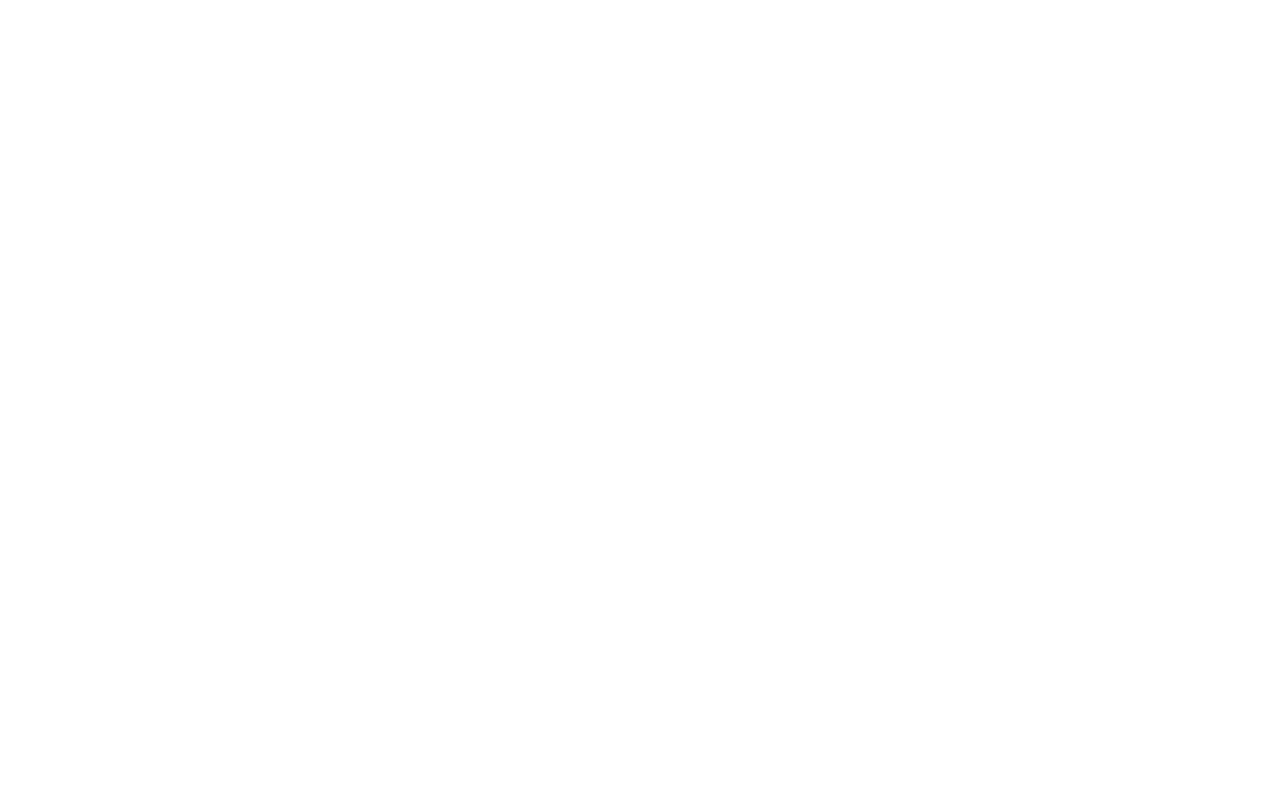
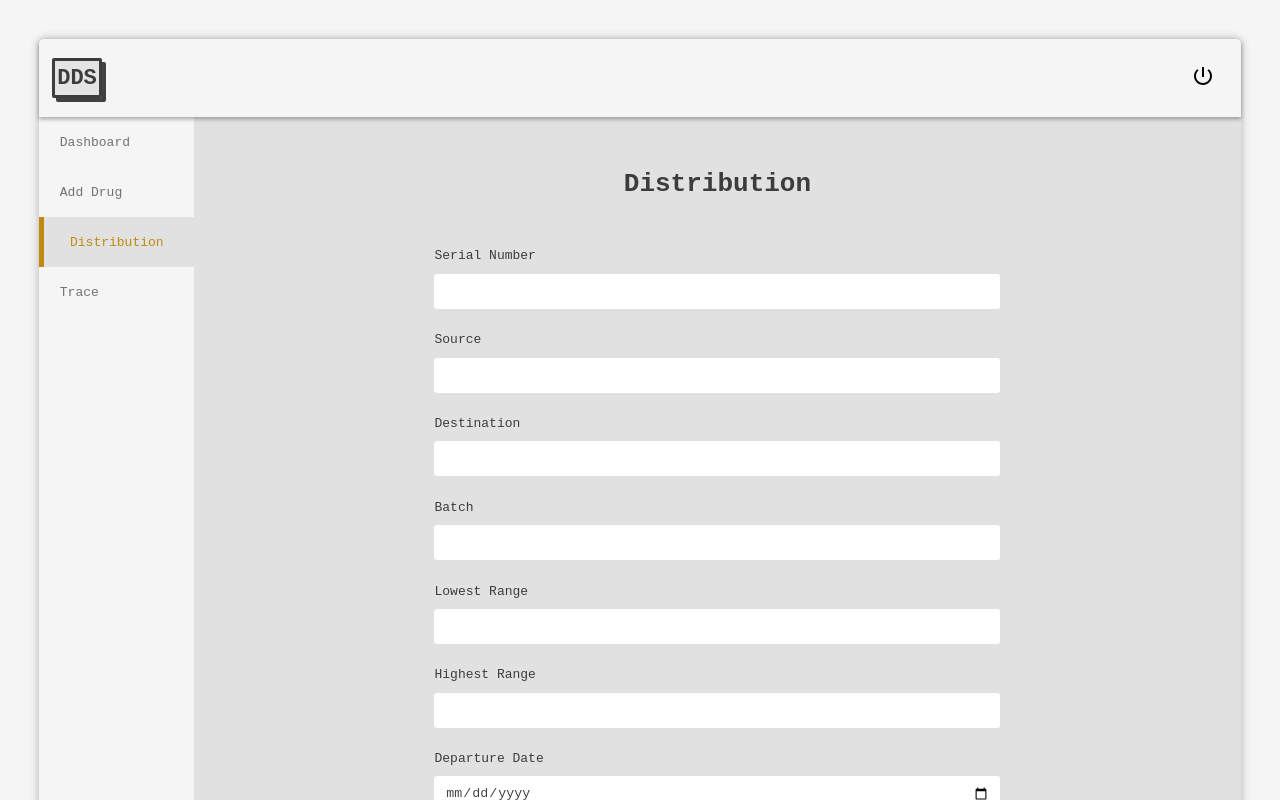
Before and after one commit to allwells/dds-frontend, a React (Create React App) app: page /dashboard/distribution in a window 1280 px wide. Shown: the top 800 px of the page. Built offline with nearby package versions, Linux system fonts and the light colour scheme.

Commit message:
Update dashboard routes

```diff
--- a/src/AddDrug/AddDrug.js
+++ b/src/AddDrug/AddDrug.js
@@ -118,16 +118,16 @@ const DrugSideBar = () => {
       <Link className="links" to="/dashboard">
         <div className="link-container">Dashboard</div>
       </Link>
-      <Link className="links" to="/add-drug">
+      <Link className="links" to="/dashboard/add-drug">
         <div className="link-container active">Add Drug</div>
       </Link>
-      <Link className="links" to="/distribution">
+      <Link className="links" to="/dashboard/distribution">
         <div className="link-container">Distribution</div>
       </Link>
       {/* <Link className="links" to="/add-user">
         <div className="link-container">Add User</div>
       </Link> */}
-      <Link className="links" to="/trace-drug">
+      <Link className="links" to="/dashboard/trace">
         <div className="link-container">Trace</div>
       </Link>
     </div>
--- a/src/App.js
+++ b/src/App.js
@@ -28,10 +28,14 @@ const App = () => {
         <Route exact path="/privacy-policy" component={PrivacyPolicy} />
         <Route exact path="/terms-of-service" component={TermsOfService} />
         <Route exact path="/dashboard" component={Dashboard} />
-        <Route exact path="/distribution" component={DrugDistribution} />
-        <Route exact path="/add-drug" component={AddDrug} />
+        <Route
+          exact
+          path="/dashboard/distribution"
+          component={DrugDistribution}
+        />
+        <Route exact path="/dashboard/add-drug" component={AddDrug} />
         {/* <Route exact path="/add-user" component={AddUser} /> */}
-        <Route exact path="/trace-drug" component={TraceDrug} />
+        <Route exact path="/dashboard/trace" component={TraceDrug} />
       </Switch>
     </Router>
   );
--- a/src/Components/DashboardAppBar/DashboardAppBar.js
+++ b/src/Components/DashboardAppBar/DashboardAppBar.js
@@ -12,7 +12,7 @@ const DashboardAppBar = () => {
       </div>
       <div className="logo logout">
         <Link className="logout-link" to="/login">
-          <img src="logout.svg" alt=" " />
+          <img src="/logout.svg" alt=" " />
         </Link>
       </div>
     </nav>
--- a/src/Dashboard/Dashboard.js
+++ b/src/Dashboard/Dashboard.js
@@ -10,16 +10,16 @@ const DashboardSideBar = () => {
       <Link className="links" to="/dashboard">
         <div className="link-container active">Dashboard</div>
       </Link>
-      <Link className="links" to="/add-drug">
+      <Link className="links" to="/dashboard/add-drug">
         <div className="link-container">Add Drug</div>
       </Link>
-      <Link className="links" to="/distribution">
+      <Link className="links" to="/dashboard/distribution">
         <div className="link-container">Distribution</div>
       </Link>
       {/* <Link className="links" to="/add-user">
         <div className="link-container">Add User</div>
       </Link> */}
-      <Link className="links" to="/trace-drug">
+      <Link className="links" to="/dashboard/trace">
         <div className="link-container">Trace</div>
       </Link>
     </div>
--- a/src/DrugDistribution/DrugDistribution.js
+++ b/src/DrugDistribution/DrugDistribution.js
@@ -1,6 +1,6 @@
 import React, { useState, useEffect } from "react";
 import "./DrugDistribution.css";
-import Services from "../Services/services";
+import service from "../Services/services";
 import DashboardAppBar from "../Components/DashboardAppBar/DashboardAppBar";
 import DashboardFooter from "../Components/DashboardFooter/DashboardFooter";
 import { Link } from "react-router-dom";
@@ -58,12 +58,7 @@ const DistributionForm = () => {
       onSubmit={async (event) => {
         event.preventDefault();
         console.log(formState);
-        const response = await axios.post(
-          "http://localhost:3001/api/distribution",
-          formState
-        );
-        const data = await response.json();
-        console.log(data);
+        const response = await service.createDist(formState);
       }}
     >
       <div className="dist-form-heading">
@@ -187,16 +182,16 @@ const DistributionSideBar = () => {
       <Link className="links" to="/dashboard">
         <div className="link-container">Dashboard</div>
       </Link>
-      <Link className="links" to="/add-drug">
+      <Link className="links" to="/dashboard/add-drug">
         <div className="link-container">Add Drug</div>
       </Link>
-      <Link className="links" to="/distribution">
+      <Link className="links" to="/dashboard/distribution">
         <div className="link-container active">Distribution</div>
       </Link>
       {/* <Link className="links" to="/add-user">
         <div className="link-container">Add User</div>
       </Link> */}
-      <Link className="links" to="/trace-drug">
+      <Link className="links" to="/dashboard/trace">
         <div className="link-container">Trace</div>
       </Link>
     </div>
--- a/src/Home/Home.js
+++ b/src/Home/Home.js
@@ -16,8 +16,8 @@ const Jumbotron = () => {
             <p>of drugs in Nigeria.</p>
           </div>
           <div className="get-started-container">
-            <Link className="get-started-link" to="/signup">
-              Get Started
+            <Link className="get-started-link" to="/trace">
+              Trace Drug
             </Link>
           </div>
         </div>
--- a/src/Services/services.js
+++ b/src/Services/services.js
@@ -1,9 +1,8 @@
 import axios from "axios";
 
-const drugs = "http://localhost:3001/drugs";
-const distribution = "http://localhost:3001/distributions";
-const users = "http://localhost:3001/users";
-const DATABASE_URL = "mysql://root:@localhost:3306/dtracer_db?schema=public";
+const drugs = "http://localhost:3001/api/drug";
+const distribution = "http://localhost:3001/api/distribution";
+const users = "http://localhost:3001/api/user";
 
 //********************************** DRUGS ******************************//
 const getDrug = () => {
--- a/src/TraceDrug/TraceDrug.js
+++ b/src/TraceDrug/TraceDrug.js
@@ -59,16 +59,16 @@ const TraceDrugSideBar = () => {
       <Link className="links" to="/dashboard">
         <div className="link-container">Dashboard</div>
       </Link>
-      <Link className="links" to="/add-drug">
+      <Link className="links" to="/dashboard/add-drug">
         <div className="link-container">Add Drug</div>
       </Link>
-      <Link className="links" to="/distribution">
+      <Link className="links" to="/dashboard/distribution">
         <div className="link-container">Distribution</div>
       </Link>
       {/* <Link className="links" to="/add-user">
         <div className="link-container">Add User</div>
       </Link> */}
-      <Link className="links" to="/trace-drug">
+      <Link className="links" to="/dashboard/trace">
         <div className="link-container active">Trace</div>
       </Link>
     </div>
```
